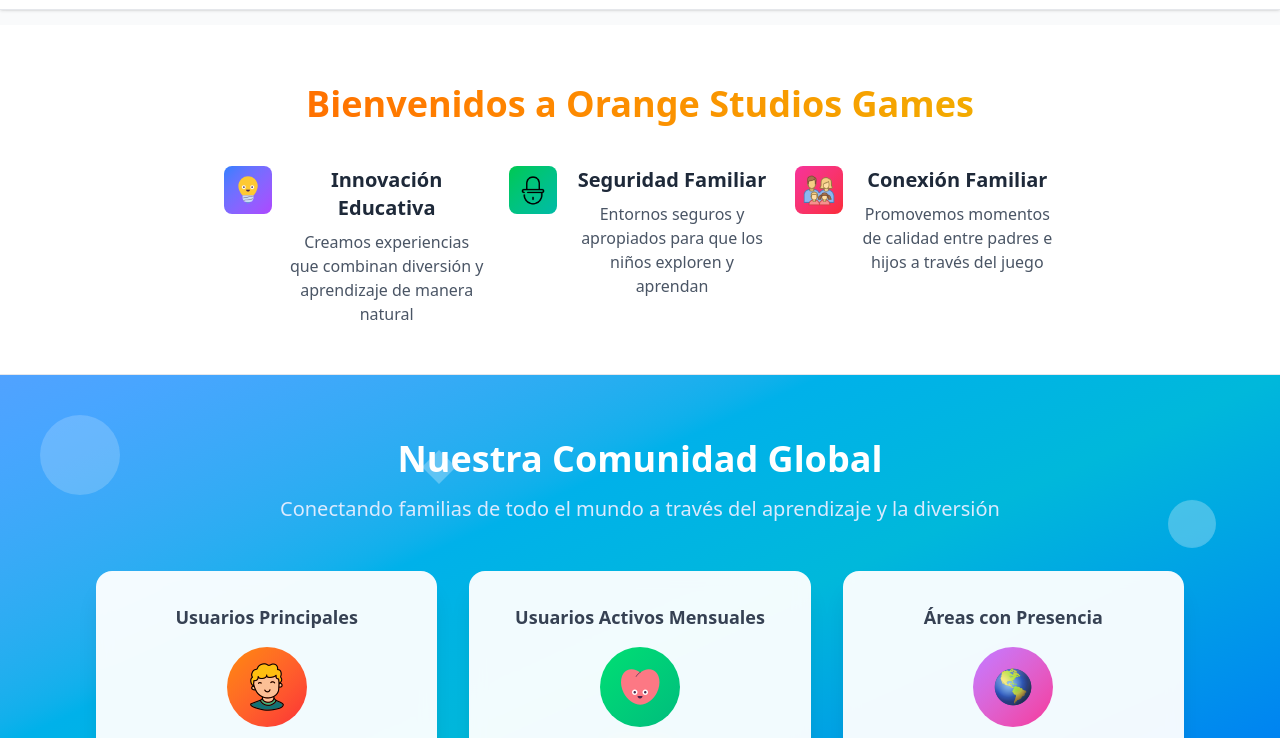
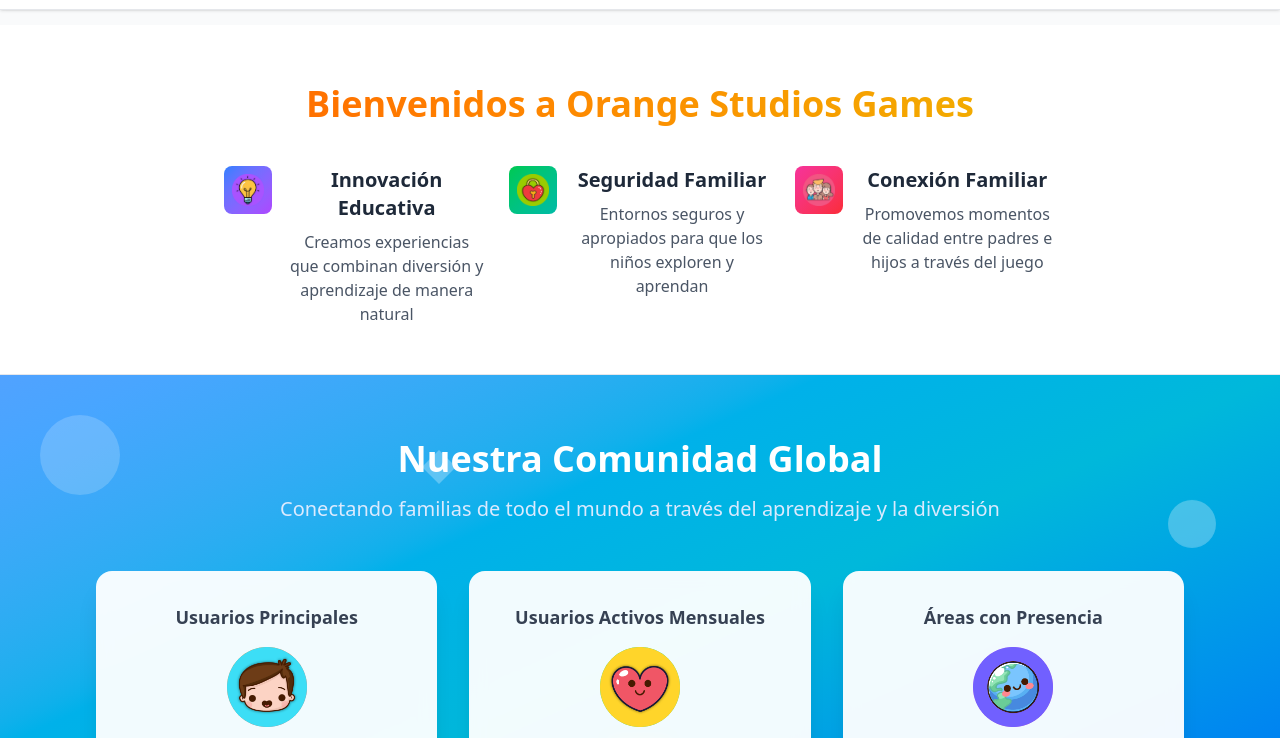
Before and after one commit to FrancoGaggero/Orange-Studio-Games, an Astro site: page / in a window 1280 px wide. Shown: the part 55-793 px from the top of the page. Built offline with nearby package versions, Linux system fonts and the light colour scheme; Astro itself is replaced by a stand-in of ours.

Commit message:
nuevos iconos

```diff
--- a/src/components/Navigation.astro
+++ b/src/components/Navigation.astro
@@ -88,7 +88,7 @@
 </style>
 
 <script>
-  // Mobile menu functionality
+  // Funcionalidad de Menu en Mobile
   document.addEventListener('DOMContentLoaded', function() {
     const mobileMenuButton = document.getElementById('mobile-menu-button');
     const mobileMenu = document.getElementById('mobile-menu');
--- a/src/components/Welcome.astro
+++ b/src/components/Welcome.astro
@@ -16,7 +16,7 @@
       <div class="grid grid-cols-1 md:grid-cols-3 gap-6 mt-6">
                 <div class="flex items-start gap-4">
                   <div class="w-12 h-12 bg-gradient-to-br from-blue-500 to-purple-500 rounded-lg flex items-center justify-center flex-shrink-0 transform hover:rotate-12 transition-transform duration-300">
-                    <img src="/images/light.png" alt="innovation" class="w-8 h-8" />
+                    <img src="/images/icon4.png" alt="innovation" class="w-8 h-8" />
                   </div>
                   <div>
                     <h3 class="text-xl font-semibold text-gray-800 mb-2" data-es="Innovación Educativa" data-en="Educational Innovation">Innovación Educativa</h3>
@@ -25,7 +25,7 @@
                 </div>
                 <div class="flex items-start gap-4">
                   <div class="w-12 h-12 bg-gradient-to-br from-green-500 to-teal-500 rounded-lg flex items-center justify-center flex-shrink-0 transform hover:rotate-12 transition-transform duration-300">
-                    <img src="/images/lock1.png" alt="security" class="w-8 h-8" />
+                    <img src="/images/icon5.png" alt="security" class="w-8 h-8" />
                   </div>
                   <div>
                     <h3 class="text-xl font-semibold text-gray-800 mb-2" data-es="Seguridad Familiar" data-en="Family Safety">Seguridad Familiar</h3>
@@ -34,7 +34,7 @@
                 </div>
                 <div class="flex items-start gap-4">
                   <div class="w-12 h-12 bg-gradient-to-br from-pink-500 to-red-500 rounded-lg flex items-center justify-center flex-shrink-0 transform hover:rotate-12 transition-transform duration-300">
-                    <img src="/images/family1.png" alt="family" class="w-8 h-8" />
+                    <img src="/images/icon6.png" alt="family" class="w-8 h-8" />
                   </div>
                   <div>
                     <h3 class="text-xl font-semibold text-gray-800 mb-2" data-es="Conexión Familiar" data-en="Family Connection">Conexión Familiar</h3>
@@ -85,7 +85,7 @@
         <div class="bg-white/95 backdrop-blur-sm rounded-2xl p-8 text-center transform hover:scale-105 transition-all duration-300 shadow-xl hover:shadow-2xl">
           <h4 class="text-lg font-semibold text-gray-700 mb-4" data-es="Usuarios Principales" data-en="Main Users">Usuarios Principales</h4>
           <div class="w-20 h-20 bg-gradient-to-br from-orange-400 to-red-500 rounded-full flex items-center justify-center mx-auto mb-6 ">
-            <img src="/images/kid.png" alt="kid">
+            <img src="/images/icon1.png" alt="kid">
           </div>
           <h3 class="text-3xl font-bold text-gray-800 mb-2">1-8</h3>
           <p class="text-lg font-semibold text-gray-700 mb-2" data-es="Años de Edad" data-en="Years Old">Años de Edad</p>
@@ -96,7 +96,7 @@
         <div class="bg-white/95 backdrop-blur-sm rounded-2xl p-8 text-center transform hover:scale-105 transition-all duration-300 shadow-xl hover:shadow-2xl">
           <h4 class="text-lg font-semibold text-gray-700 mb-4" data-es="Usuarios Activos Mensuales" data-en="Monthly Active Users">Usuarios Activos Mensuales</h4>
           <div class="w-20 h-20 bg-gradient-to-br from-green-400 to-emerald-500 rounded-full flex items-center justify-center mx-auto mb-6">
-            <img src="/images/heart.png" alt="heart" />
+            <img src="/images/icon2.png" alt="heart" />
           </div>
           <h3 class="text-3xl font-bold text-gray-800 mb-2">+100M</h3>
           <p class="text-lg font-semibold text-gray-700 mb-2" data-es="Usuarios Activos" data-en="Active Users">Usuarios Activos</p>
@@ -107,7 +107,7 @@
         <div class="bg-white/95 backdrop-blur-sm rounded-2xl p-8 text-center transform hover:scale-105 transition-all duration-300 shadow-xl hover:shadow-2xl">
           <h4 class="text-lg font-semibold text-gray-700 mb-4" data-es="Áreas con Presencia" data-en="Areas with Presence">Áreas con Presencia</h4>
           <div class="w-20 h-20 bg-gradient-to-br from-purple-400 to-pink-500 rounded-full flex items-center justify-center mx-auto mb-6 ">
-           <img src="/images/world.png" alt="world">
+           <img src="/images/icon3.png" alt="world">
           </div>
           <h3 class="text-3xl font-bold text-gray-800 mb-2">160</h3>
           <p class="text-lg font-semibold text-gray-700 mb-2" data-es="Países y Regiones" data-en="Countries & Regions">Países y Regiones</p>
```
Also changed, not shown: public/images/heart.png (deleted), public/images/icon1.png (added), public/images/icon2.png (added), public/images/icon3.png (added), public/images/icon4.png (added), public/images/icon5.png (added), public/images/icon6.png (added), public/images/kid.png (deleted), public/images/world.png (deleted).
